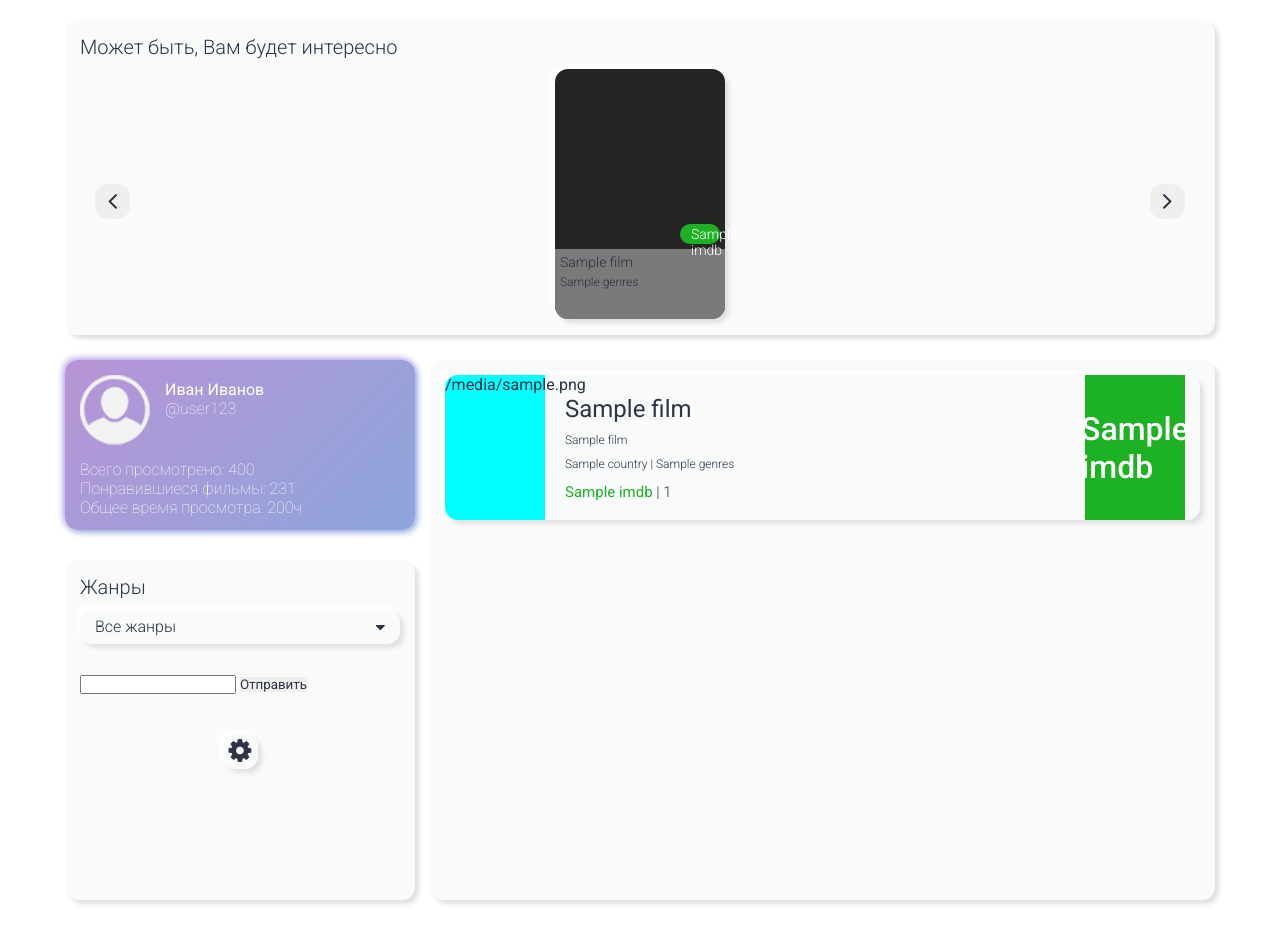
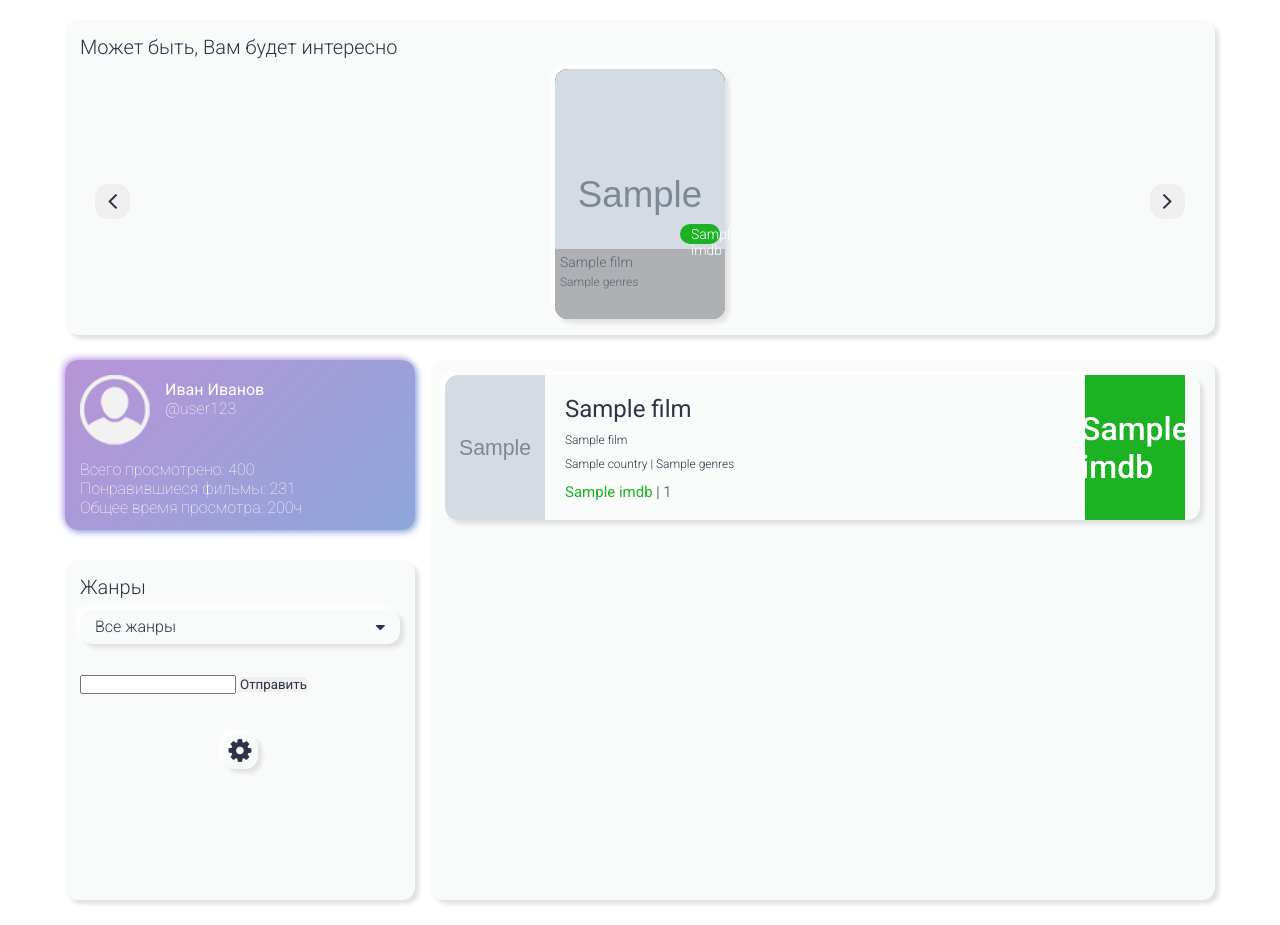
Before and after one commit to XuTpoKoT/project-y, a Flask app: template application/templates/index.html in a window 1280 px wide. Shown: the part 50-975 px from the top of the page. Run offline with Flask 2, Linux system fonts and the light colour scheme; the template is opened without the code that fills it: most values are stand-ins (such as "Sample title", 1, 10 or a date in 2020); grey boxes marked "Sample" are stand-in pictures.

Commit message:
Pictures were added.

```diff
--- a/application/app.py
+++ b/application/app.py
@@ -54,8 +54,11 @@
     film_recommendations = [
         films_db.get_data_film(i, cur) for i in range(12, 22)
     ]
-    for i in range(len(film_recommendations)):
-        film_recommendations[i]['genres'] = film_recommendations[i]['genres'].split(', ')[0]
+    if film_recommendations:
+        for i in range(len(film_recommendations)):
+            film_recommendations[i]['genres'] = film_recommendations[i]['genres'].split(', ')[0]
+        for i in range(len(film_recommendations)):
+            film_recommendations[i]['img_path'] = url_for('static', filename=film_recommendations[i]['img_path'])
 
     # Работа с листом фильмов
     film_list = [
@@ -64,6 +67,8 @@
     if film_list:
         for i in range(len(film_list)):
             film_list[i]['genres'] = film_list[i]['genres'].split(', ')[0]
+        for i in range(len(film_list)):
+            film_list[i]['img_path'] = url_for('static', filename=film_list[i]['img_path'])
 
     if request.method == 'POST' and not request.form.get('text'):
         # Получение фильмов по жанру (отдел настроек)
@@ -74,11 +79,13 @@
         if film_list:
             for i in range(len(film_list)):
                 film_list[i]['genres'] = film_list[i]['genres'].split(', ')[0]
+            for i in range(len(film_list)):
+                film_list[i]['img_path'] = url_for('static', filename=film_list[i]['img_path'])
 
-        print('GENRE :'+ str(genre))
-        print('\nFILM_LIST')
-        print(str(type(film_list)) + '\n')
-        print(film_list)
+        # print('GENRE :'+ str(genre))
+        # print('\nFILM_LIST')
+        # print(str(type(film_list)) + '\n')
+        # print(film_list)
 
         return render_template('index.html',
         film_recommendations=film_recommendations,
--- a/application/static/scripts/script.js
+++ b/application/static/scripts/script.js
@@ -6,8 +6,14 @@
 inputHeader.addEventListener('focus', () => {
     inputMenu.classList.add('input__menu_active')
 })
-inputHeader.addEventListener('blur', () => {
+inputHeader.addEventListener('click', () => {
+    inputMenu.classList.add('input__menu_active')
+})
+inputMenu.addEventListener('mouseout', () => {
     inputMenu.classList.remove('input__menu_active')
+})
+inputMenu.addEventListener('mouseover', () => {
+    inputMenu.classList.add('input__menu_active')
 })
 
 //// Выпадающее меню жанров
--- a/application/static/styles/style.css
+++ b/application/static/styles/style.css
@@ -19,6 +19,13 @@
 .container {
   margin: 0 auto;
   width: 1150px;
+}
+
+img {
+  width: 100%;
+  height: 100%;
+  -o-object-fit: fill;
+     object-fit: fill;
 }
 
 .modal {
@@ -212,9 +219,11 @@
 }
 
 .header .search .input__menu__item__image {
+  width: 70px;
+}
+
+.header .search .input__menu__item__image img {
   border-radius: 13px 0 0 13px;
-  width: 70px;
-  background-color: aqua;
 }
 
 .header .search .input__menu_active {
@@ -330,7 +339,7 @@
 }
 
 .recommendations .slider__item {
-  min-width: 170px;
+  width: 170px;
   height: 250px;
   border-radius: 13px;
   background: #f9fafa;
@@ -387,6 +396,15 @@
   font-size: 14px;
   color: white;
   margin: 5px;
+}
+
+.recommendations .slider__item__image {
+  width: 100%;
+  height: 100%;
+}
+
+.recommendations .slider__item__image img {
+  border-radius: 13px;
 }
 
 .recommendations .slider__item_active {
@@ -523,9 +541,12 @@
 }
 
 .movies .list__item__image {
+  height: 100%;
+  width: 100px;
+}
+
+.movies .list__item__image img {
   border-radius: 13px 0 0 13px;
-  width: 100px;
-  background-color: aqua;
 }
 
 .sidebar {
--- a/application/static/styles/style.scss
+++ b/application/static/styles/style.scss
@@ -10,6 +10,11 @@
 .container {
     margin: 0 auto;
     width: 1150px;
+}
+img {
+    width: 100%;
+    height: 100%;
+    object-fit: fill;
 }
 
 
@@ -169,9 +174,8 @@
                     font-size: 16px;
                 }
                 &__image {
-                    border-radius: 13px 0 0 13px;
+                    img { border-radius: $borderRadiusForNeuBlocks 0 0 $borderRadiusForNeuBlocks; }
                     width: 70px;
-                    background-color: aqua;
                 }
             }
             &_active {
@@ -242,7 +246,7 @@
         justify-content: space-around;
         width: 1120px;
         &__item {
-            min-width: 170px;
+            width: 170px;
             height: 250px;
             @include NeuForMainBlocks;
             display: none;
@@ -284,6 +288,11 @@
                 font-size: 14px;
                 color: white;
                 margin: 5px;
+            }
+            &__image {
+                width: 100%;
+                height: 100%;
+                img { border-radius: $borderRadiusForNeuBlocks; }
             }
         }
         &__item_active { display: flex; }
@@ -353,9 +362,9 @@
                 font-size: 32px;
             }
             &__image {
-                border-radius: 13px 0 0 13px;
+                height: 100%;
+                img { border-radius: $borderRadiusForNeuBlocks 0 0 $borderRadiusForNeuBlocks; }
                 width: 100px;
-                background-color: aqua;
             }
         }
     }
--- a/application/templates/index.html
+++ b/application/templates/index.html
@@ -20,9 +20,10 @@
 
                         {% if film_list %}
                         {% for film in film_list %}
+                        <a href="http://127.0.0.1:5000/{{ film['film_id'] }}">
                         <div class="input__menu__item">
                             <div class="input__menu__item__image">
-                                {{ film['image_url'] }}
+                                <img src="{{ film['img_path'] }}" alt="">
                             </div>
                             <div class="input__menu__item__info">
                                 <div class="input__menu__item__title">
@@ -42,6 +43,7 @@
                                 <span>{{ film['imdb'] }}</span>
                             </div>
                         </div>
+                        </a>
                         {% endfor %}
                         {% else %}
                         <div class="input__menu__item__empty">
@@ -73,6 +75,9 @@
                     {% else %}
                     <div class="slider__item">
                     {% endif %}
+                        <div class="slider__item__image">
+                            <img src="{{ film['img_path'] }}" alt="">
+                        </div>
                         <div class="slider__item__info">
                             <div class="slider__item__info__title">
                                 {{ film['title'] }}
@@ -148,10 +153,10 @@
 
                 {% if film_list %}
                 {% for film in film_list %}
-                <a href="http://127.0.0.1:5000/331">
+                <a href="http://127.0.0.1:5000/{{ film['film_id'] }}">
                 <div class="list__item">
                     <div class="list__item__image">
-                        {{ film['image_url'] }}
+                        <img src="{{ film['img_path'] }}" alt="">
                     </div>
                     <div class="list__item__info">
                         <div class="list__item__title">
--- a/application/templates/page.html
+++ b/application/templates/page.html
@@ -7,7 +7,7 @@
     <title>Проект</title>
     <link rel="stylesheet" href="{{ url_for('static', filename='styles/style.css') }}">
     <link rel="stylesheet" href="{{ url_for('static', filename='styles/font-awesome/css/font-awesome.min.css') }}">
-    <script defer src="{{ url_for('static', filename='scripts/script.js') }}"></script>
+    <!-- <script defer src="{{ url_for('static', filename='scripts/script.js') }}"></script> -->
 </head>
 <body>
     <div class="header">
```
Also changed, not shown: films_db/films_db.py (+14 -2 lines), 1 other file.
